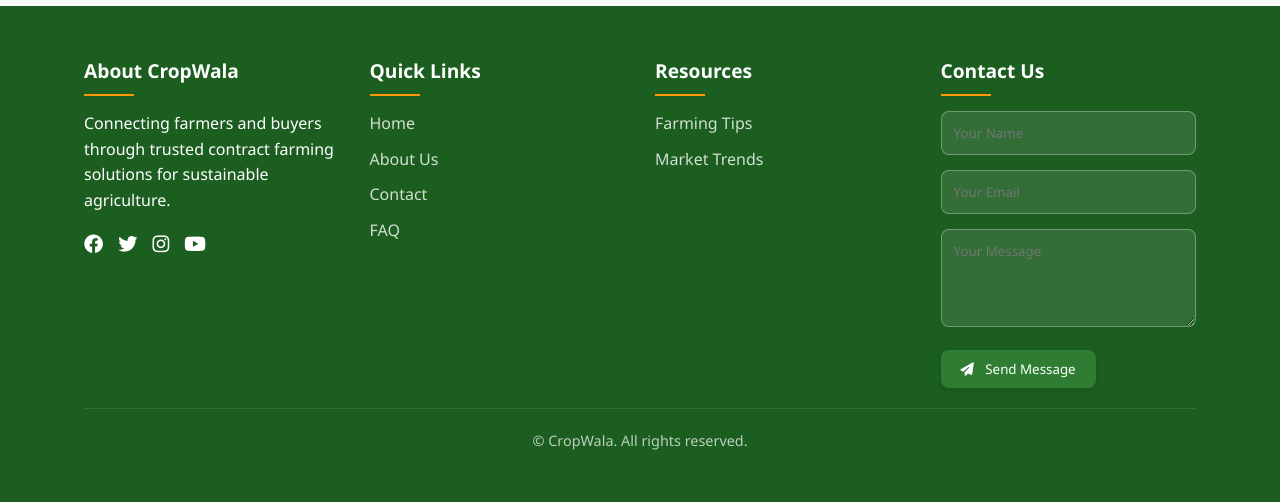
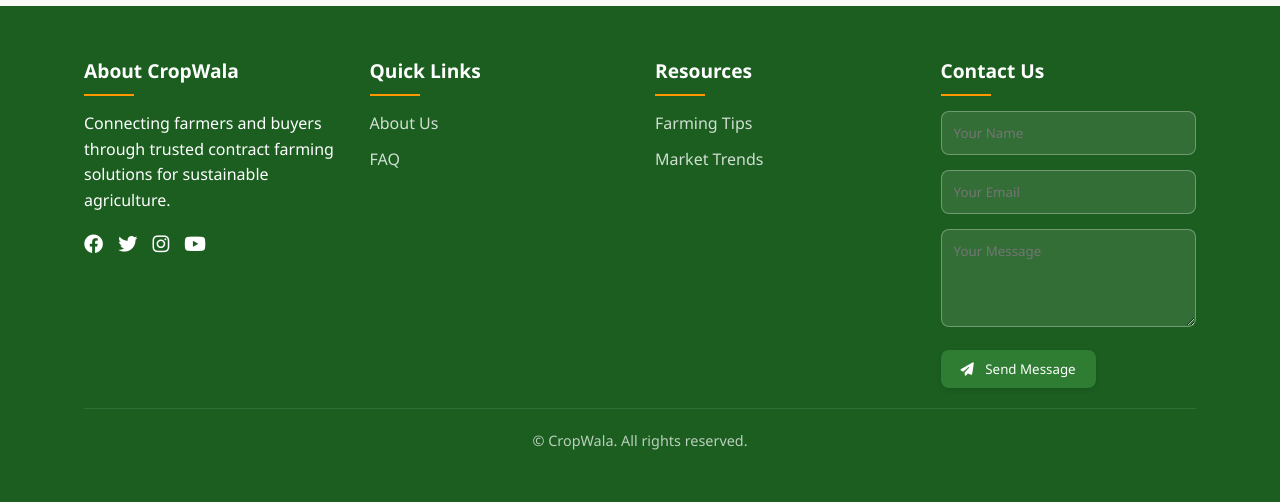
Before and after one commit to YogiramV/cropwala, a Flask app: page /FAQ in a window 1280 px wide. Shown: the part 1040-1542 px from the top of the page. Run offline with Flask 3, Linux system fonts and the light colour scheme.

Commit message:
Removed Home , Contact form quick links

```diff
--- a/templates/base.html
+++ b/templates/base.html
@@ -1023,9 +1023,7 @@
                 <div class="footer-section">
                     <h3>Quick Links</h3>
                     <ul>
-                        <li><a href="#">Home</a></li>
                         <li><a href="{{url_for('about')}}">About Us</a></li>
-                        <li><a href="#">Contact</a></li>
                         <li><a href="{{url_for('FAQ')}}">FAQ</a></li>
                     </ul>
                 </div>
```
